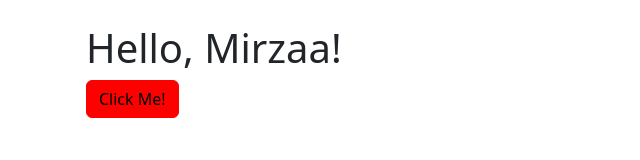
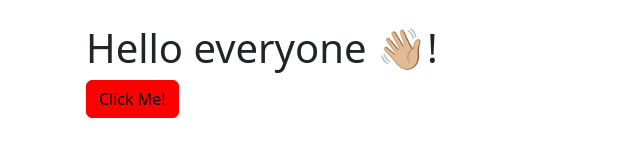
Before and after one commit to atomixdesign/candidate-project-html-css, a website built with Parcel: page src/index.html in a window 1280 px wide. Shown: the whole page, without its empty margins (0-640 px from the left). Built offline with nearby package versions, Linux system fonts and the light colour scheme.

Commit message:
Updated html file

```diff
--- a/src/index.html
+++ b/src/index.html
@@ -11,7 +11,7 @@
 <body>
 <main>
     <div class="container py-4 px-3 mx-auto">
-        <h1>Hello, Mirzaa!</h1>
+        <h1>Hello everyone 👋🏼!</h1>
         <button class="btn btn-primary">Click Me!</button>
     </div>
     <script type="module" src="./scripts/main.ts"></script>
```
